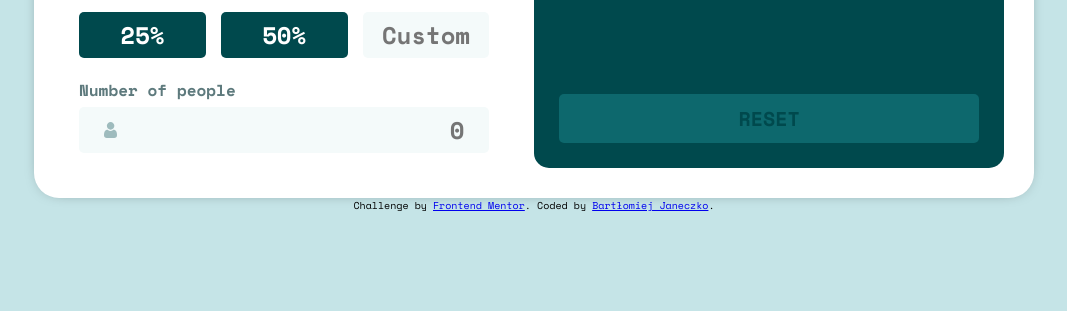
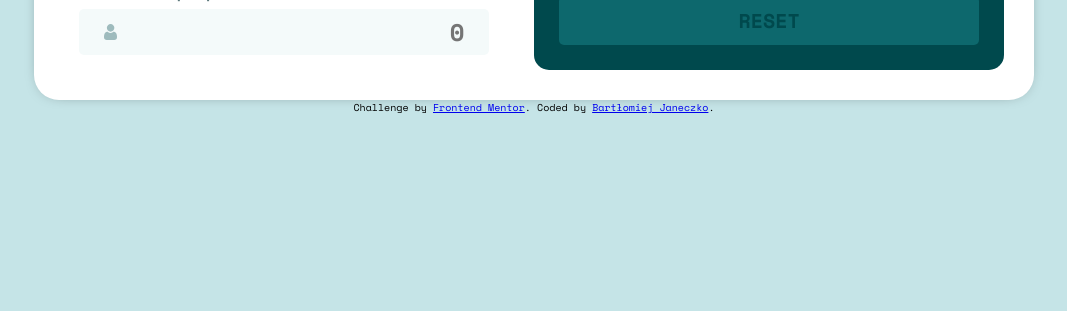
Before and after one commit to bjaneczko/App_tip-calculator, a plain HTML site: page index.html in a window 1280 px wide. Shown: the part 489-800 px from the top of the page, without its empty margins (106-1173 px from the left). Drawn offline with nearby package versions, Linux system fonts and the light colour scheme.

Commit message:
CSS changes

```diff
--- a/Sass/_calculator.scss
+++ b/Sass/_calculator.scss
@@ -1,10 +1,8 @@
 .container {
   width: 100%;
-  height: 100vh;
   display: flex;
   flex-direction: column;
   align-items: center;
-  justify-content: center;
 }
 
 .logo {
```
Also changed, not shown: css/main.css, dist/css/main.min.css, 2 other files.
